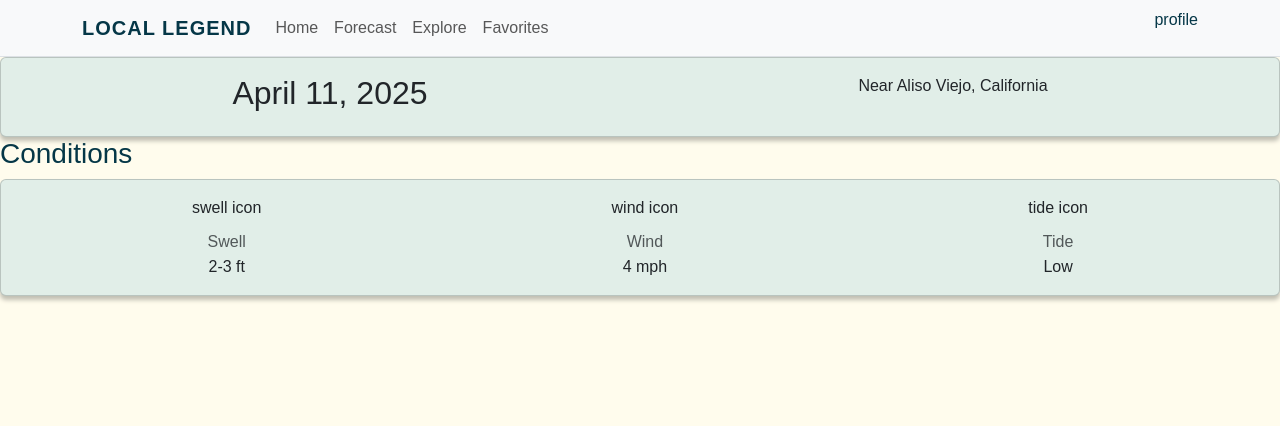
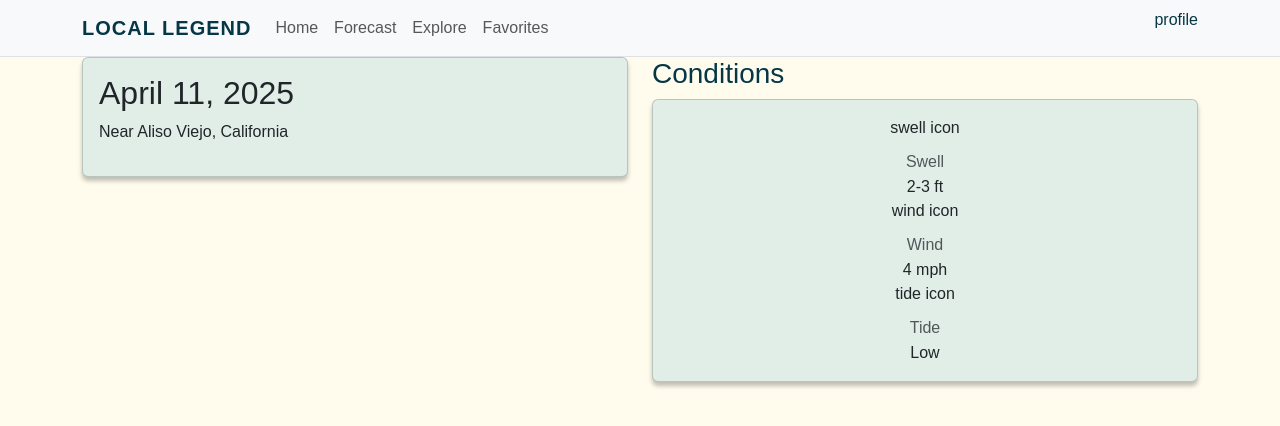
Before and after one commit to matt-skokos/inf124project, a React (Create React App) app: page / in a window 1280 px wide. Shown: the top 426 px of the page. Built offline with nearby package versions, Linux system fonts and the light colour scheme.

Commit message:
WIP Home page

```diff
--- a/src/components/Cards/ContentCard.jsx
+++ b/src/components/Cards/ContentCard.jsx
@@ -3,7 +3,7 @@ import React from "react";
 function ContentCard({children, className}){
     return(
         <div className={className + " content-card card"}>
-            <div className="card-body d-flex justify-content-around">
+            <div className="card-body justify-content-around">
                 {children}
             </div>
         </div>
--- a/src/components/Cards/DateLocationCard.jsx
+++ b/src/components/Cards/DateLocationCard.jsx
@@ -1,7 +1,6 @@
 import React from "react";
 import ContentCard from "./ContentCard";
 import './DateLocationCard'
-
 
 function DateLocationCard({date, location}){
     return(
--- a/src/components/Home.jsx
+++ b/src/components/Home.jsx
@@ -5,22 +5,25 @@ import './Home.css'
 
 function Home() {
     return(
-        <main>
-            <section className="date-location-section">
+        <main className="container" >
+            <div className="row">
+                <section className="date-location-section col">
                     <DateLocationCard
                         date='April 11, 2025'
                         location='Near Aliso Viejo, California'
                     />
                 </section>
 
-            <section className="conditions-sections">
+                <section className="conditions-sections col">
                     <h3>Conditions</h3>
-                <ConditionCard
+                    <ConditionCard className=""
                         swell="2-3"
                         wind="4"
                         tide="Low"
                     />
                 </section>
+            </div>
+
         </main>
     );
 }
--- a/src/components/Navbar.jsx
+++ b/src/components/Navbar.jsx
@@ -26,7 +26,6 @@ function Navbar(){
                     <span className='navbar-toggler-icon'></span>
                 </button>
 
-
                 <div className='collapse navbar-collapse' id='navbarNav'>
                     <ul className='navbar-nav me-auto mb-2 mb-lg-0'>
                         <li className='nav-item'><Link className='nav-link' to='/'>Home</Link></li>
```
Lines whose indentation alone changed are shown as unchanged.
